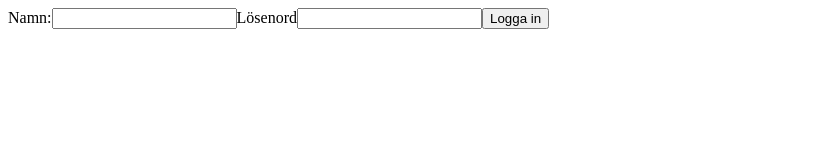
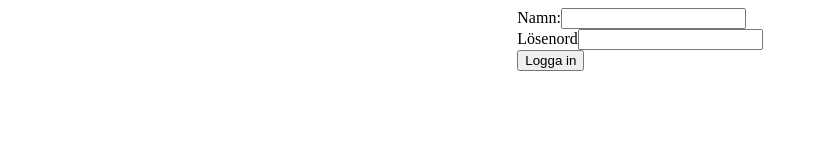
Before and after one commit to anthonwellsjo/inloggningssidaTs, a plain HTML site: page index.html in a window 1280 px wide. Shown: the whole page, without its empty margins (0-818 px from the left). Drawn offline with Linux system fonts and the light colour scheme.

Commit message:
few style touches

```diff
--- a/index.html
+++ b/index.html
@@ -5,6 +5,7 @@
     <meta name="viewport" content="width=device-width, initial-scale=1.0">
     <title>Inloggningssida</title>
     <script src="./script.js" defer></script>
+    <link rel="stylesheet" href="./styles.css">
 </head>
 <body>
     <div id="app"></div>
--- a/script.js
+++ b/script.js
@@ -55,10 +55,11 @@ const createBackButtonEventHandler = () => {
 const createStartPage = () => {
     let form = document.createElement("form");
     form.innerHTML = (
-        "<label class='label' for='name'>Namn:</label><input type='text' class='input' id='name'><label for='pass' class='label'>Lösenord</label><input type='text' id='pass' class='input'><button class='button' id='log-in-btn'>Logga in</button>"
+        "<label class='label' for='name'>Namn:</label><input type='text' class='input' id='name'><br><label for='pass' class='label'>Lösenord</label><input type='text' id='pass' class='input'><br><button class='button' id='log-in-btn'>Logga in</button>"
     );
 
     console.log(form, "form");
+
     return form;
 }
 
--- /dev/null
+++ b/styles.css
@@ -0,0 +1,8 @@
+#app {
+  display: flex;
+  align-items: center;
+  justify-content: center;
+}
+
+#frame {
+}
```
Also changed, not shown: style.css (deleted).
